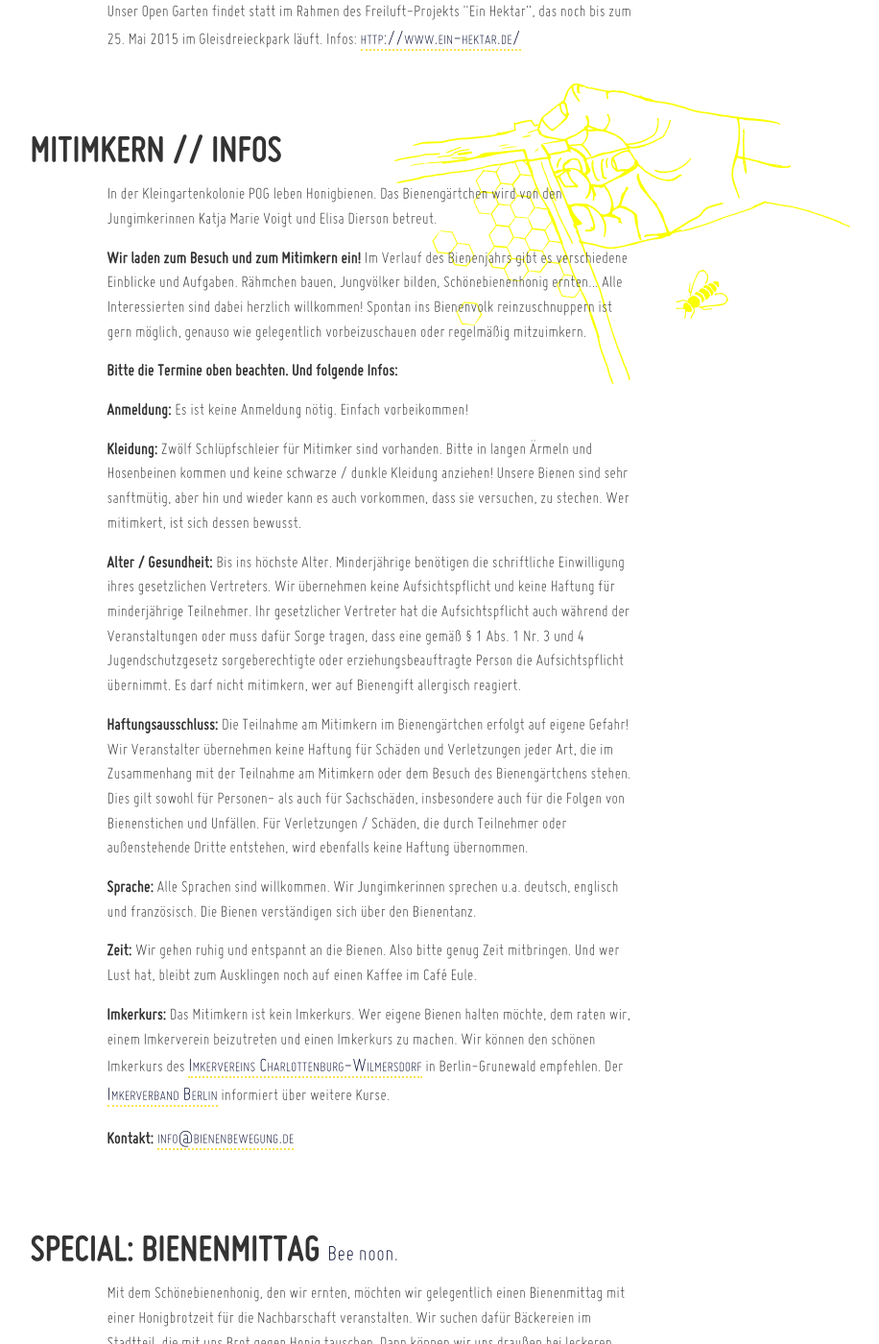
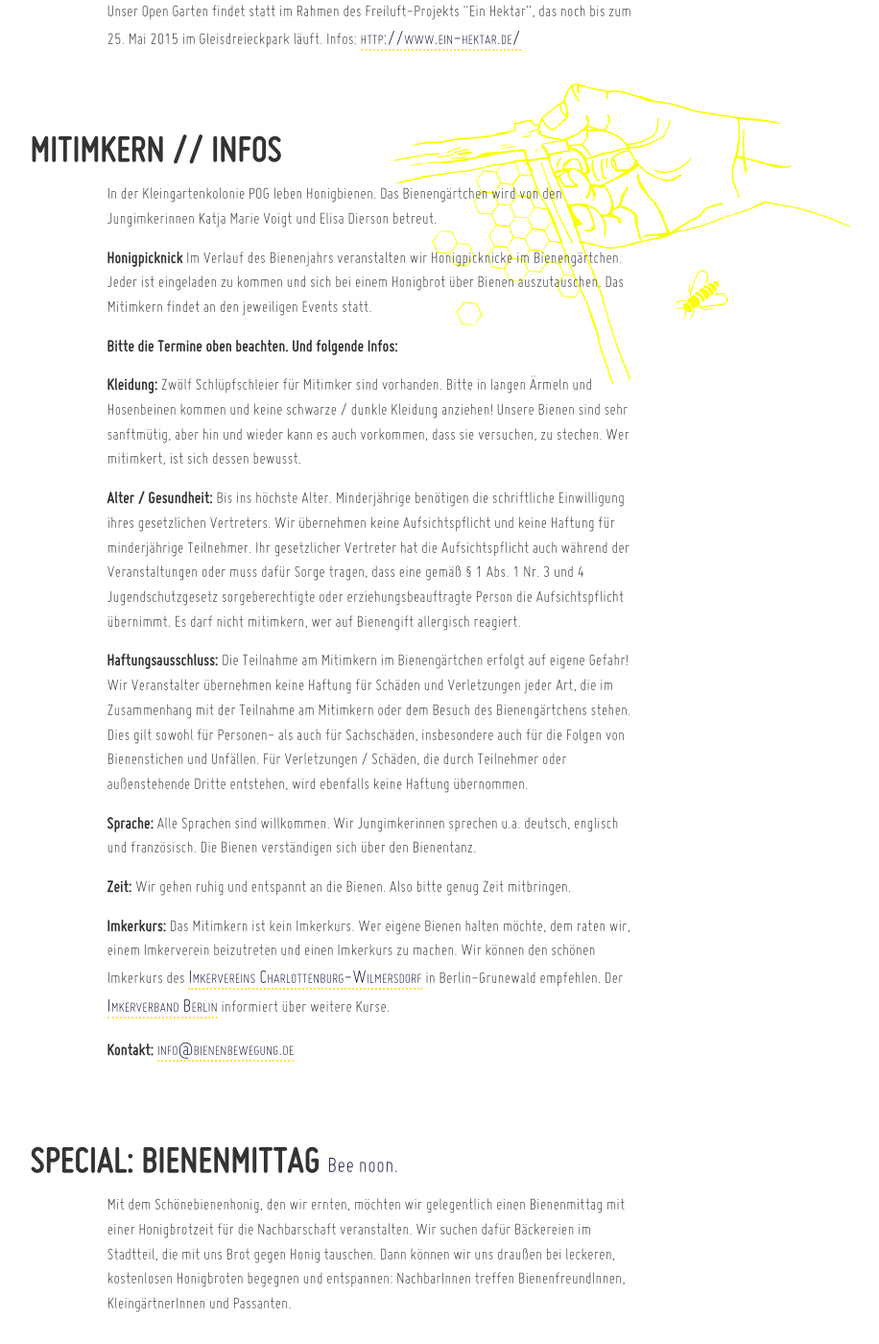
Before and after one commit to dieda/schoeneberg.berlin-bienenstadt.de, a Jekyll site: the page built from index.html, in a window 1280 px wide and 1400 px high, scrolled down 979 px. Shown: the whole window at 96% size, without its empty margins (251-1167 px from the left). Built offline with Jekyll 4.4.1, drawn with Linux system fonts in a browser that asks for light colours.

Commit message:
change content

```diff
--- a/index.html
+++ b/index.html
@@ -67,16 +67,11 @@
   In der Kleingartenkolonie POG leben Honigbienen. Das Bienengärtchen wird von den Jungimkerinnen Katja Marie Voigt und Elisa Dierson betreut.
 </p>
 <p>
-  <strong>Wir laden zum Besuch und zum Mitimkern ein!</strong> Im Verlauf des Bienenjahrs gibt es verschiedene Einblicke und Aufgaben. Rähmchen bauen, Jungvölker bilden, Schönebienenhonig ernten... Alle Interessierten sind dabei herzlich willkommen! Spontan ins Bienenvolk reinzuschnuppern ist gern möglich, genauso wie gelegentlich vorbeizuschauen oder regelmäßig mitzuimkern.
+  <strong>Honigpicknick</strong> Im Verlauf des Bienenjahrs veranstalten wir Honigpicknicke im Bienengärtchen. Jeder ist eingeladen zu kommen und sich bei einem Honigbrot über Bienen auszutauschen. Das Mitimkern findet an den jeweiligen Events statt.
 </p>
 
 <p>
   <strong>Bitte die Termine oben beachten. Und folgende Infos:</strong>
-</p>
-
-<p>
-  <strong>Anmeldung:</strong>
-  Es ist keine Anmeldung nötig. Einfach vorbeikommen!
 </p>
 
 <p>
@@ -100,7 +95,7 @@
 </p>
 <p>
   <strong>Zeit:</strong>
-  Wir gehen ruhig und entspannt an die Bienen. Also bitte genug Zeit mitbringen. Und wer Lust hat, bleibt zum Ausklingen noch auf einen Kaffee im Café Eule.
+  Wir gehen ruhig und entspannt an die Bienen. Also bitte genug Zeit mitbringen.
 </p>
 <p>
   <strong>Imkerkurs:</strong>
```
